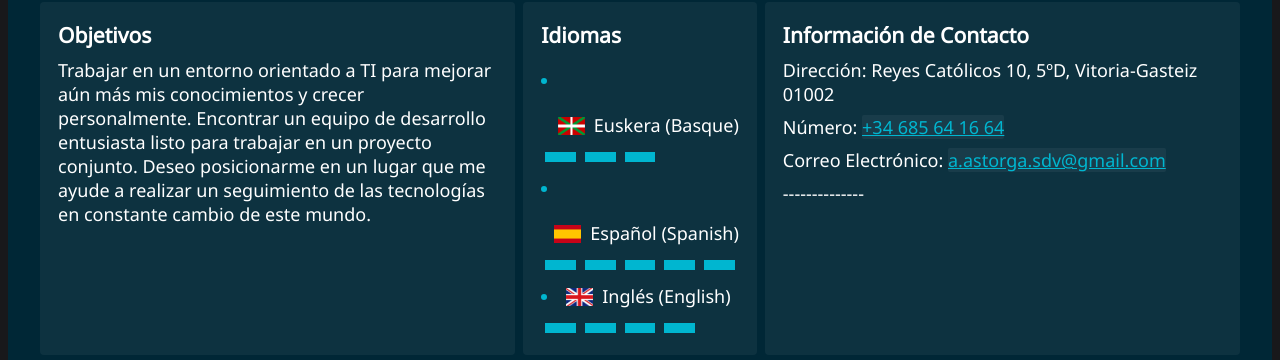
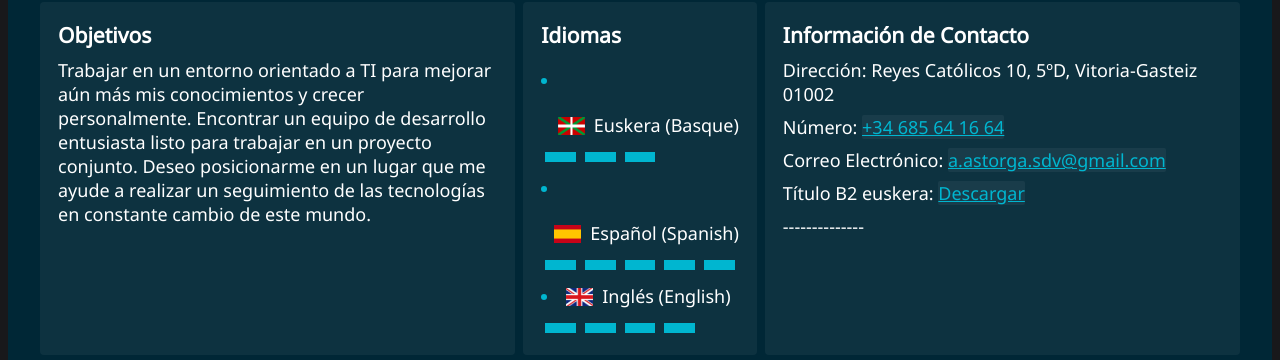
Before and after one commit to AitorAstorga/cv, a plain HTML site: page html/cvESP.html in a window 1280 px wide. Shown: the part 220-580 px from the top of the page. Drawn offline with Linux system fonts and the light colour scheme.

Commit message:
Add B2 title

```diff
--- a/html/cvESP.html
+++ b/html/cvESP.html
@@ -145,6 +145,7 @@
       <p>Dirección: Reyes Católicos 10, 5ºD, Vitoria-Gasteiz 01002</p>
       <p>Número: <a href="tel:+34685641664">+34 685 64 16 64</a></p>
       <p>Correo Electrónico: <a href="mailto:a.astorga.sdv@gmail.com">a.astorga.sdv@gmail.com</a></p>
+      <p>Título B2 euskera: <a href="https://aitorastorga.github.io/cv/B2%20Euskera%20Aitor%20Astorga.pdf">Descargar</a></p>
       --------------
     </div>
 
```
